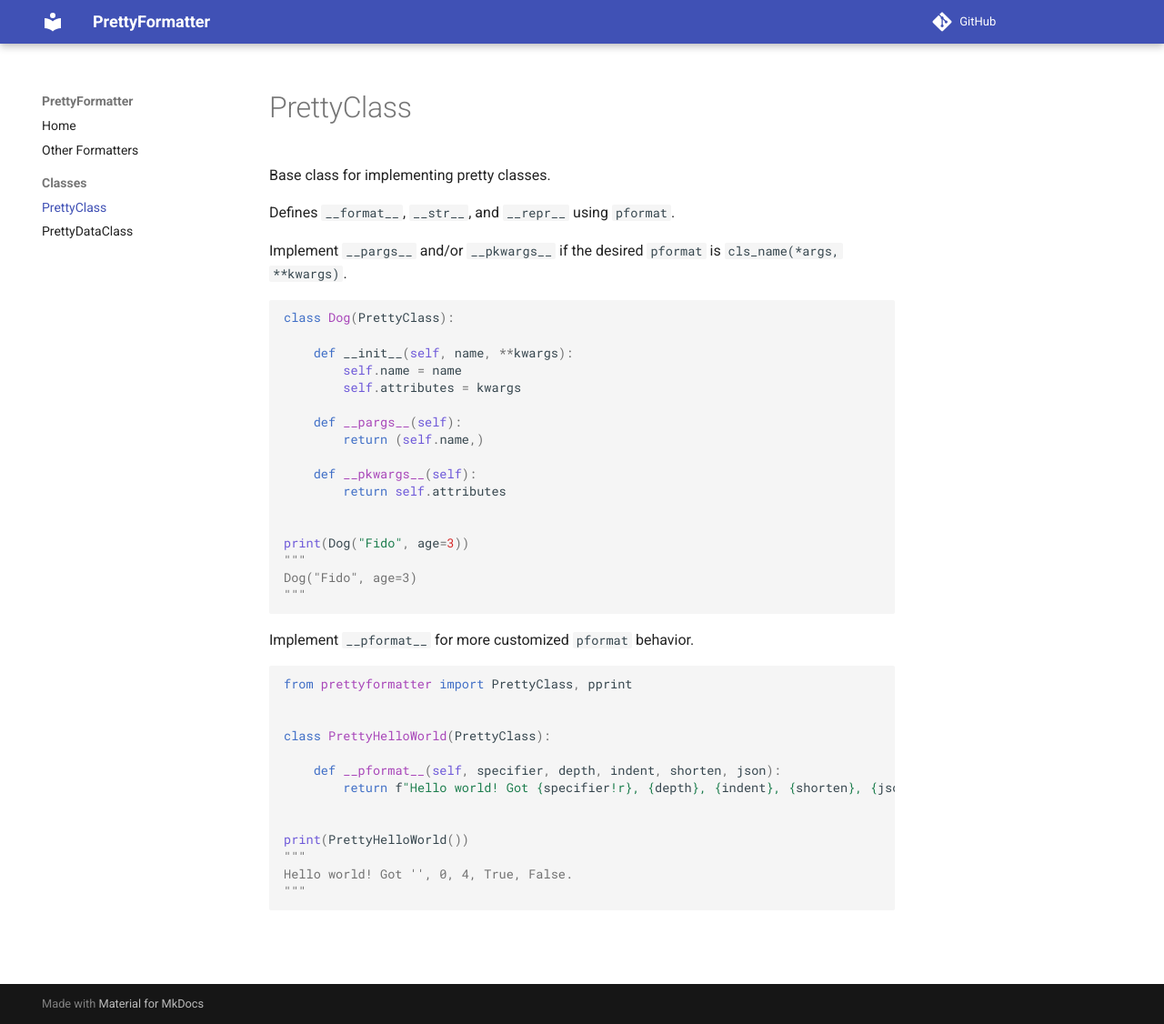
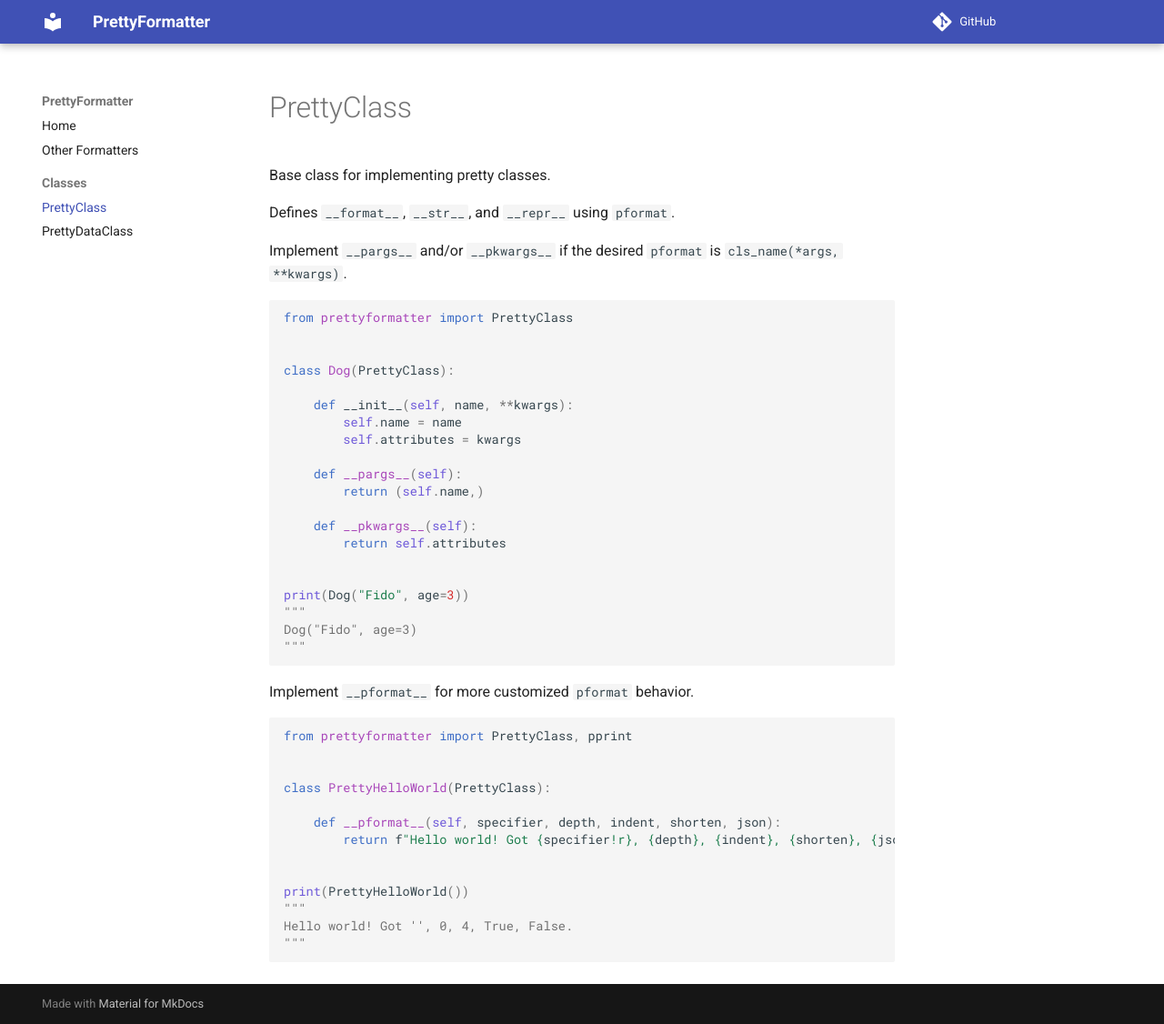
Before and after one commit to SimpleArt/prettyformatter, an MkDocs documentation site: the page built from docs/pretty_class.md, in a window 1280 px wide and 1126 px high. Shown: the whole window at 91% size. Built offline with MkDocs 1.6.1 and Material for MkDocs 9.7.7, drawn with Linux system fonts in a browser that asks for light colours; comment, search, counter and statistics services are not loaded.

Commit message:
Added import to example

````diff
--- a/docs/pretty_class.md
+++ b/docs/pretty_class.md
@@ -8,6 +8,9 @@
 `cls_name(*args, **kwargs)`.
 
 ```python
+from prettyformatter import PrettyClass
+
+
 class Dog(PrettyClass):
 
     def __init__(self, name, **kwargs):
````
